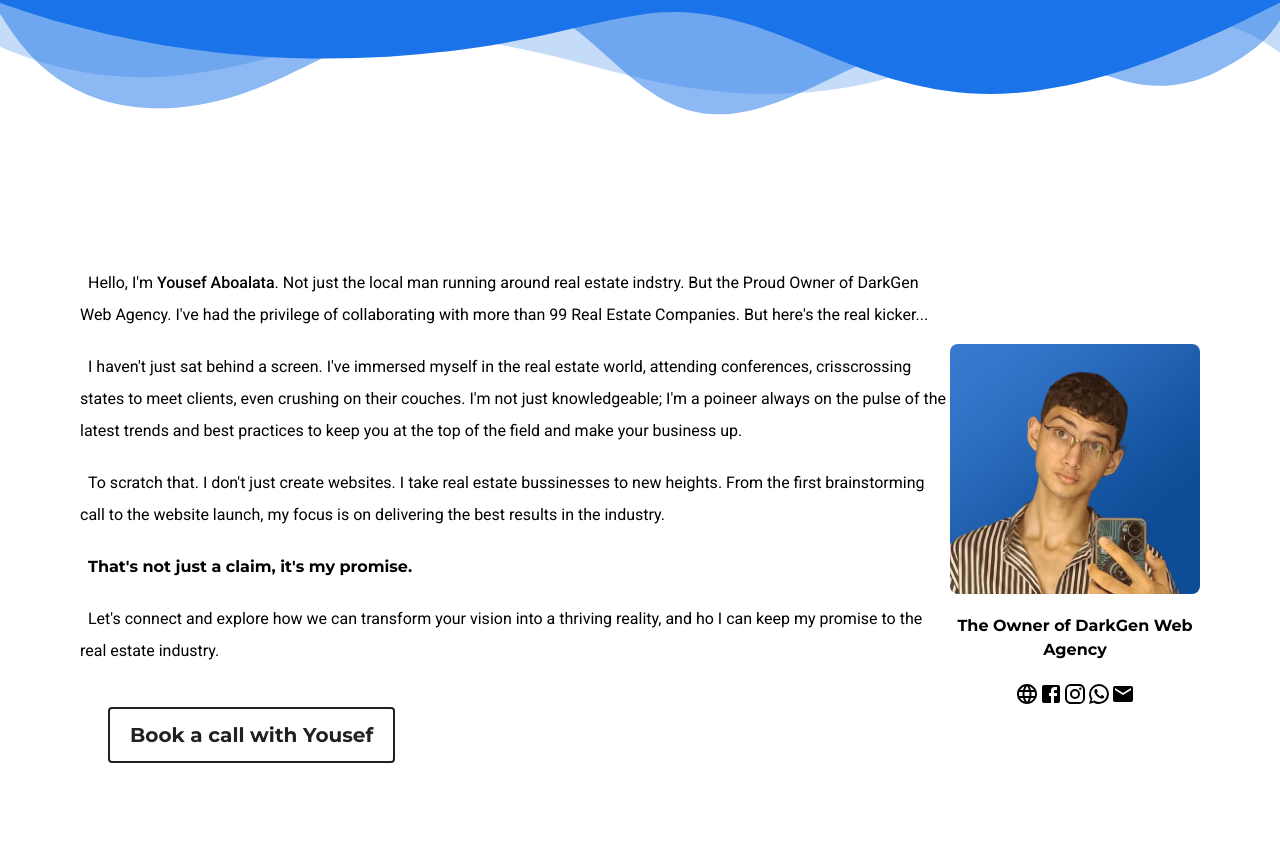
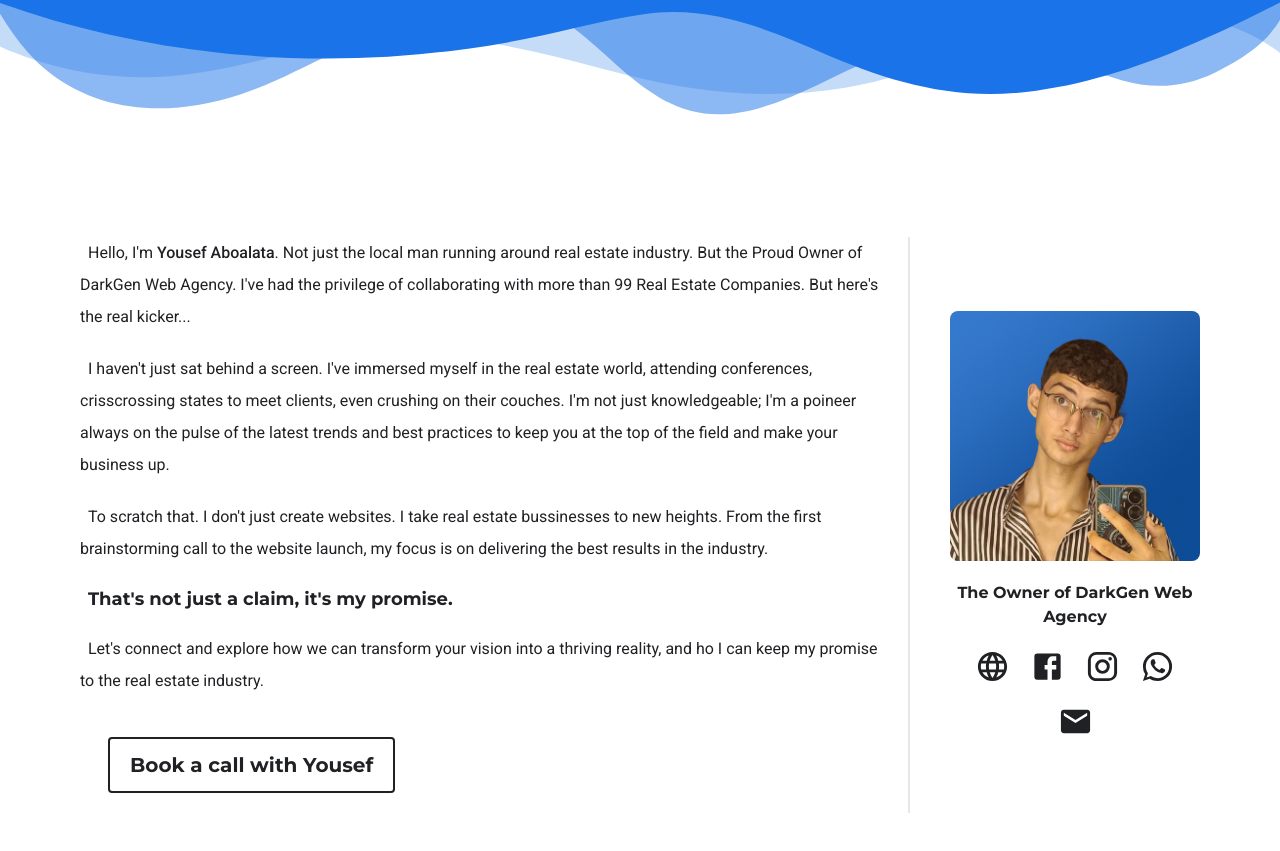
Before and after one commit to Yousef-El-Black/DarkGen-Web, a React (Create React App) app in the folder client/: page / in a window 1280 px wide. Shown: the part 3251-4102 px from the top of the page. Built offline with nearby package versions, Linux system fonts and the light colour scheme; a web font is replaced by a local one; what @designbycode/tailwindcss-text-stroke would draw is missing.

Commit message:
Upload & Finish CEO Slide in Home Page

```diff
--- a/client/src/components/CEO/CEO.tsx
+++ b/client/src/components/CEO/CEO.tsx
@@ -8,7 +8,7 @@
 const CEO = () => {
   return (
     <div className="ceo min-h-screen relative flex justify-center items-center">
-      <div className="container flex flex-row-reverse items-center">
+      <div className="container flex gap-10 flex-col md:flex-row-reverse items-center my-5">
         <div className="right flex justify-center items-center flex-col gap-5">
           <div className="image rounded-lg overflow-hidden w-[250px] aspect-square">
             <img
@@ -17,39 +17,56 @@
               className="w-full h-full"
             />
           </div>
-          <h2 className="text-center">The Owner of DarkGen Web Agency</h2>
-          <ul className="flex justify-center items-center">
+          <h2 className="text-center text-LightTextColor dark:text-DarkTextColor">
+            The Owner of DarkGen Web Agency
+          </h2>
+          <ul className="flex gap-5 justify-center items-center flex-wrap text-LightTextColor dark:text-DarkTextColor">
             <Link to={"https://elblackdev.vercel.app/"}>
               <li>
-                <LanguageIcon />
+                <LanguageIcon
+                  fontSize={"large"}
+                  className="hover:text-LightPrimaryColor hover:dark:text-DarkPrimaryColor duration-300"
+                />
               </li>
             </Link>
             <Link to={"https://www.facebook.com/elblackdev"}>
               <li>
-                <FacebookIcon />
+                <FacebookIcon
+                  fontSize={"large"}
+                  className="hover:text-LightPrimaryColor hover:dark:text-DarkPrimaryColor duration-300"
+                />
               </li>
             </Link>
             <Link to={"https://www.instagram.com/yousefaboalata/"}>
               <li>
-                <InstagramIcon />
+                <InstagramIcon
+                  fontSize={"large"}
+                  className="hover:text-LightPrimaryColor hover:dark:text-DarkPrimaryColor duration-300"
+                />
               </li>
             </Link>
             <Link to={"https://wa.me/201003758787"}>
               <li>
-                <WhatsAppIcon />
+                <WhatsAppIcon
+                  fontSize={"large"}
+                  className="hover:text-LightPrimaryColor hover:dark:text-DarkPrimaryColor duration-300"
+                />
               </li>
             </Link>
             <Link to={"mailto:yousefelblackdev@gmail.com"}>
               <li>
-                <EmailIcon />
+                <EmailIcon
+                  fontSize={"large"}
+                  className="hover:text-LightPrimaryColor hover:dark:text-DarkPrimaryColor duration-300"
+                />
               </li>
             </Link>
           </ul>
         </div>
-        <div className="text indent-2 leading-8 flex flex-col gap-5">
+        <div className="text indent-2 leading-8 flex flex-col gap-5 md:border-r-2 pe-5 text-LightTextColor dark:text-DarkTextColor text-center md:text-start">
           <p>
             Hello, I'm <span>Yousef Aboalata</span>. Not just the local man
-            running around real estate indstry. But the Proud Owner of DarkGen
+            running around real estate industry. But the Proud Owner of DarkGen
             Web Agency. I've had the privilege of collaborating with more than
             99 Real Estate Companies. But here's the real kicker...
           </p>
@@ -67,7 +84,7 @@
             website launch, my focus is on delivering the best results in the
             industry.
           </p>
-          <h6>That's not just a claim, it's my promise.</h6>
+          <h6 className="text-lg">That's not just a claim, it's my promise.</h6>
           <p>
             Let's connect and explore how we can transform your vision into a
             thriving reality, and ho I can keep my promise to the real estate
```
